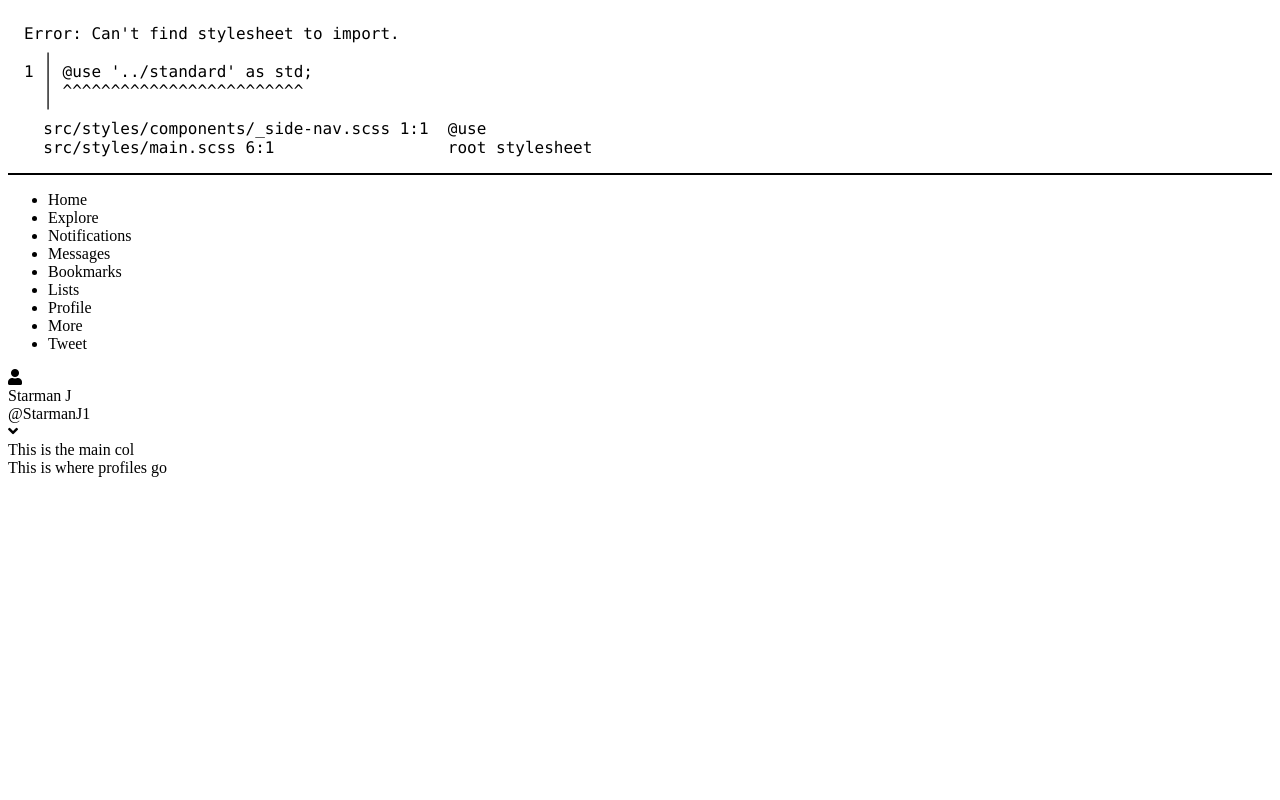
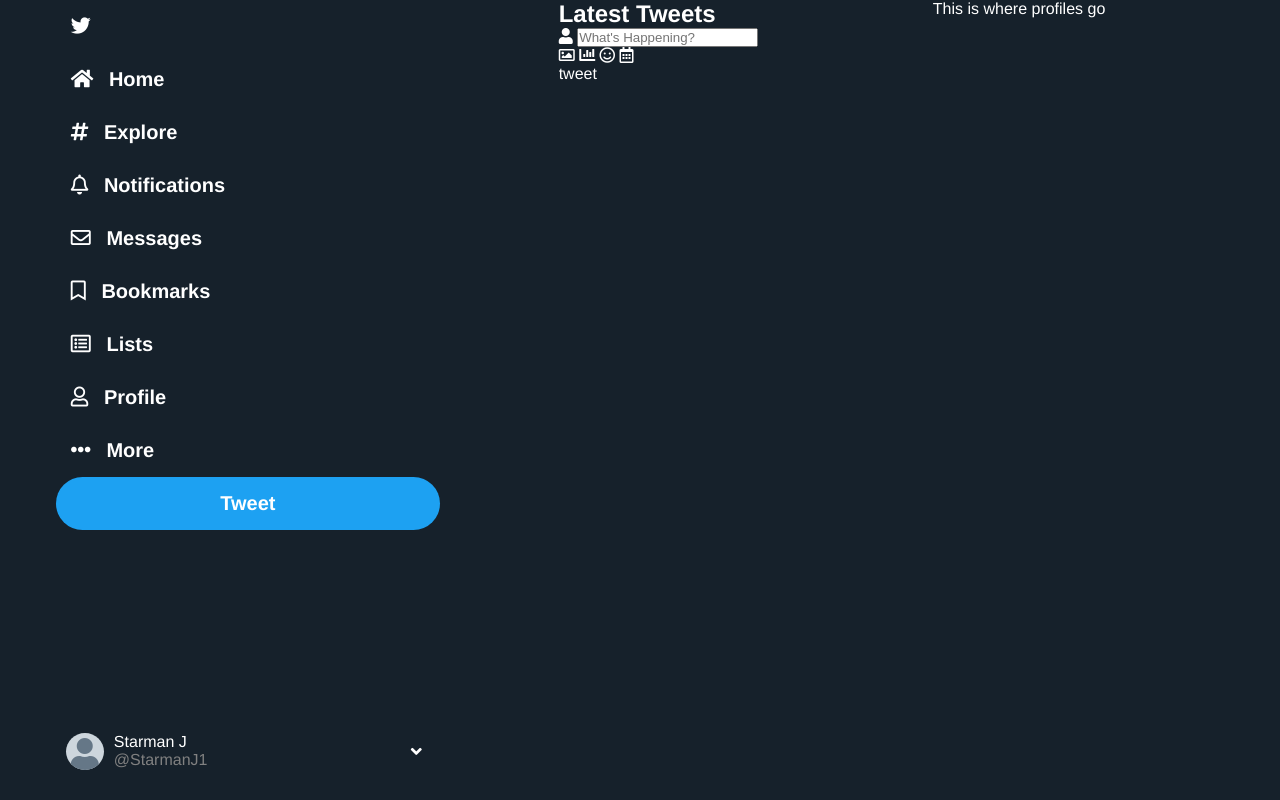
Before and after one commit to dcorso21/Twitter-Clone, a plain HTML site: page index.html in a window 1280 px wide. Drawn offline with Linux system fonts and the light colour scheme.

Commit message:
all components on side bar set out

```diff
--- a/index.html
+++ b/index.html
@@ -16,26 +16,74 @@
         <div class="layout">
             <div class="side-bar">
                 <ul class="options">
-                    <li class="home-btn">Home</li>
-                    <li class="explore-btn">Explore</li>
-                    <li class="notifications-btn">Notifications</li>
-                    <li class="messages-btn">Messages</li>
-                    <li class="bookmarks-btn">Bookmarks</li>
-                    <li class="lists-btn">Lists</li>
-                    <li class="profile-btn">Profile</li>
-                    <li class="more-btn">More</li>
+                    <li>
+                        <i class="fab fa-twitter"></i>
+                    </li>
+                    <li class="home-btn">
+                        <i class="fas fa-home"></i>
+                        <span>Home</span>
+                    </li>
+                    <li class="explore-btn">
+                        <i class="fas fa-hashtag"></i>
+                        <span>Explore</span>
+                    </li>
+                    <li class="notifications-btn">
+                        <i class="far fa-bell"></i>
+                        <span>Notifications</span>
+                    </li>
+                    <li class="messages-btn">
+                        <i class="far fa-envelope"></i>
+                        <span>Messages</span>
+                    </li>
+                    <li class="bookmarks-btn">
+                        <i class="far fa-bookmark"></i>
+                        <span>Bookmarks</span>
+                    </li>
+                    <li class="lists-btn">
+                        <i class="far fa-list-alt"></i>
+                        <span>Lists</span>
+                    </li>
+                    <li class="profile-btn">
+                        <i class="far fa-user"></i>
+                        <span>Profile</span>
+                    </li>
+                    <li class="more-btn">
+                        <i class="fas fa-ellipsis-h"></i>
+                        <span>More</span>
+                    </li>
                     <li class="tweet-btn">Tweet</li>
                 </ul>
                 <div class="user-info">
-                    <i class="fas fa-user"></i>
-                    <div class="name-and-handle">
-                        <div class="user-name">Starman J</div>
-                        <div class="handle">@StarmanJ1</div>
+                    <div class="info-left">
+                        <i class="fas fa-user"></i>
+                        <div class="name-and-handle">
+                            <div class="user-name">Starman J</div>
+                            <div class="handle">@StarmanJ1</div>
+                        </div>
                     </div>
-                    <i class="fas fa-angle-down"></i>
+                    <i class="fas fa-angle-down down-btn"></i>
                 </div>
             </div>
-            <div class="main-col">This is the main col</div>
+            <div class="main-col">
+                <div class="latest-tweets-header">
+                    <h2>Latest Tweets</h2>
+                </div>
+                <div class="status">
+                    <div class="type-in">
+                        <i class="fas fa-user"></i>
+                        <input type="text" placeholder="What's Happening?">
+                    </div>
+                    <div class="lower-btns">
+                        <div class="icons">
+                            <i class="far fa-image"></i>
+                            <i class="fas fa-chart-bar"></i>
+                            <i class="far fa-smile"></i>
+                            <i class="far fa-calendar-alt"></i>
+                        </div>
+                        <div class="send-tweet">tweet</div>
+                    </div>
+                </div>
+            </div>
             <div class="profiles">This is where profiles go</div>
         </div>
     </body>
--- a/styles/main.css
+++ b/styles/main.css
@@ -1,18 +1,101 @@
-/* Error: Can't find stylesheet to import.
- *   ,
- * 1 | @use '../standard' as std;
- *   | ^^^^^^^^^^^^^^^^^^^^^^^^^
- *   '
- *   src/styles/components/_side-nav.scss 1:1  @use
- *   src/styles/main.scss 6:1                  root stylesheet */
+* {
+  box-sizing: border-box;
+  margin: 0;
+  padding: 0;
+}
 
-body::before {
-  font-family: "Source Code Pro", "SF Mono", Monaco, Inconsolata, "Fira Mono",
-      "Droid Sans Mono", monospace, monospace;
-  white-space: pre;
-  display: block;
-  padding: 1em;
-  margin-bottom: 1em;
-  border-bottom: 2px solid black;
-  content: "Error: Can't find stylesheet to import.\a   \2577 \a 1 \2502  @use '../standard' as std;\a   \2502  ^^^^^^^^^^^^^^^^^^^^^^^^^\a   \2575 \a   src/styles/components/_side-nav.scss 1:1  @use\a   src/styles/main.scss 6:1                  root stylesheet";
+body {
+  color: white;
+  font-family: Helvetica, Arial, sans-serif;
 }
+
+.layout {
+  display: grid;
+  height: 100vh;
+  width: 100vw;
+  grid-template-columns: 3;
+  background-color: #16212b;
+}
+
+.side-bar {
+  grid-column: 1;
+  display: flex;
+  justify-content: center;
+  align-items: center;
+  align-items: flex-start;
+  flex-direction: column;
+  justify-content: space-between;
+  width: 30vw;
+  margin-left: 10%;
+}
+.side-bar ul {
+  list-style: none;
+  width: 100%;
+}
+.side-bar ul li {
+  cursor: pointer;
+  font-size: 125%;
+  width: fit-content;
+  font-weight: bold;
+  border-radius: 70px;
+  color: white;
+  padding: 15px;
+}
+.side-bar ul li:hover {
+  background-color: #172d3f;
+  color: #1da1f2;
+}
+.side-bar ul li span {
+  margin-left: 10px;
+}
+.side-bar ul .tweet-btn {
+  background-color: #1da1f2;
+  text-align: center;
+  width: 100%;
+}
+.side-bar ul .tweet-btn:hover {
+  background-color: #1da0f2c5;
+  color: #fff;
+}
+.side-bar .user-info {
+  display: flex;
+  justify-content: center;
+  align-items: center;
+  cursor: pointer;
+  border-radius: 70px;
+  width: 100%;
+  margin: 20px auto;
+  padding: 10px;
+  justify-content: space-between;
+}
+.side-bar .user-info:hover {
+  background-color: #172d3f;
+}
+.side-bar .user-info .info-left {
+  display: flex;
+}
+.side-bar .user-info .info-left .fa-user {
+  margin-right: 10px;
+  background-color: #cdd6dd;
+  padding: 5px;
+  padding-bottom: 0px;
+  overflow: hidden;
+  font-size: 200%;
+  color: #657787;
+  border-radius: 50%;
+}
+.side-bar .user-info .info-left .handle {
+  color: grey;
+}
+.side-bar .user-info .down-btn {
+  font-size: 110%;
+  margin: 8px;
+}
+
+.main-col {
+  grid-column: 2;
+}
+
+.profiles {
+  grid-column: 3;
+}
```
